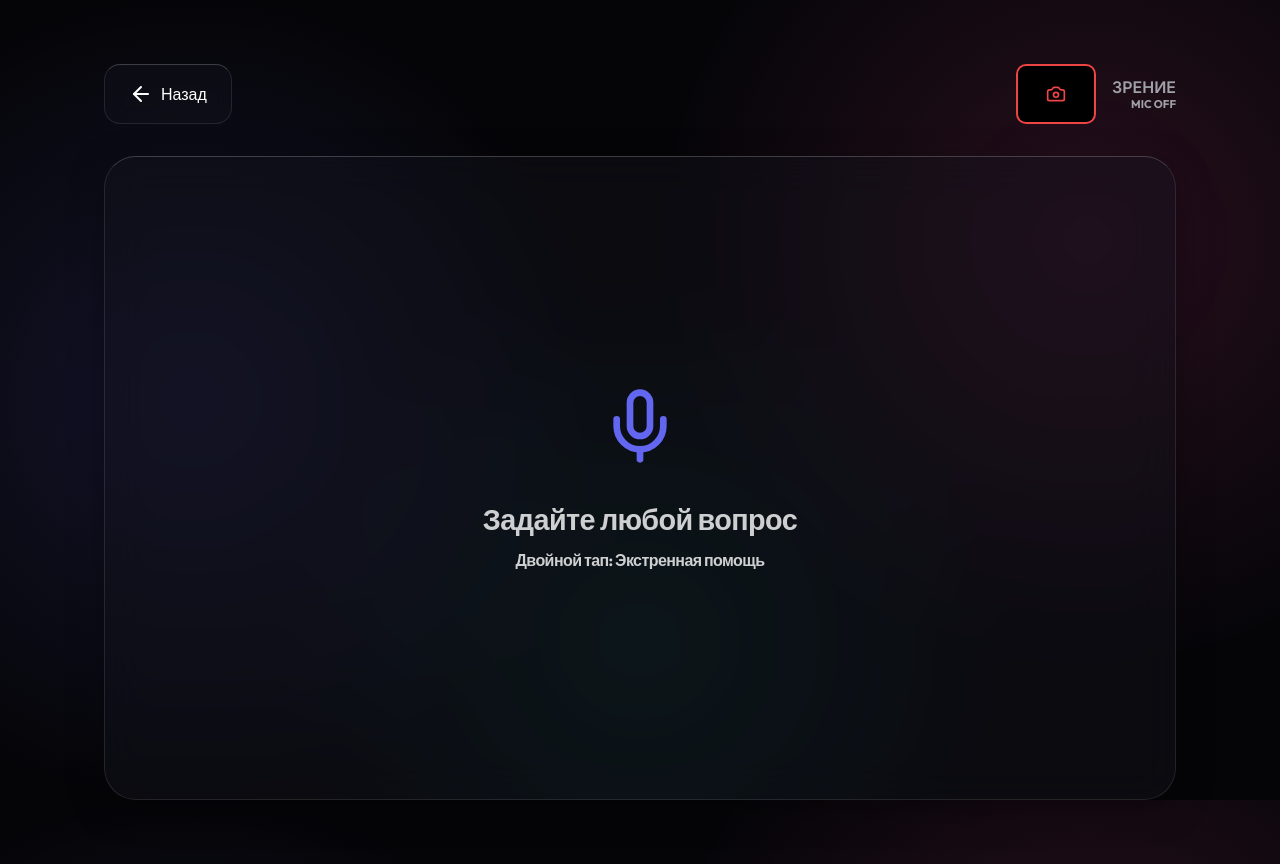
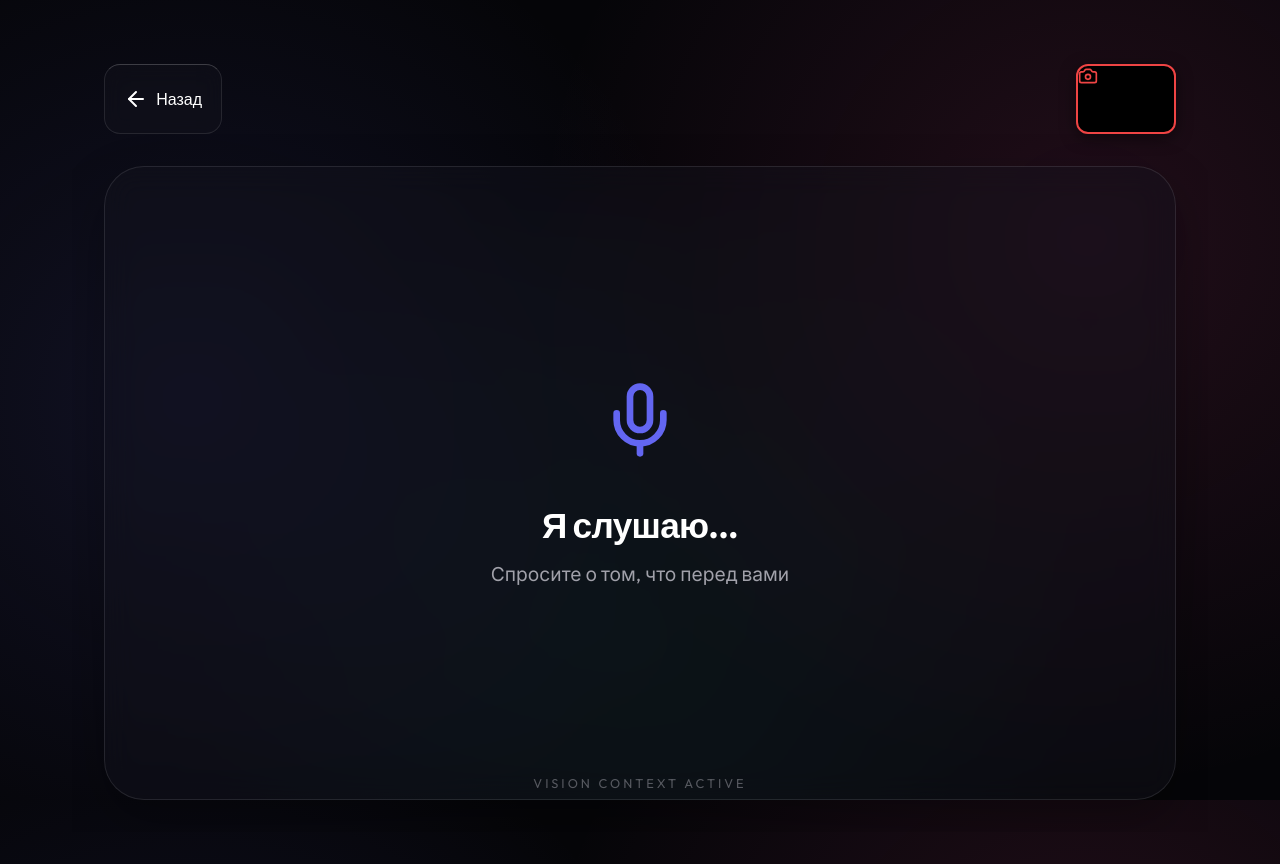
Before and after one commit to tw3tyy/Bridge, a React (Vite) app: page /vision in a window 1280 px wide. Built offline with nearby package versions, Linux system fonts and the light colour scheme; no server answers.

Commit message:
Fix language default, camera stability, and performance

```diff
--- a/src/components/Vision/VisionMode.jsx
+++ b/src/components/Vision/VisionMode.jsx
@@ -1,7 +1,7 @@
 import React, { useState, useRef, useEffect } from 'react';
 import { useNavigate } from 'react-router-dom';
 import { motion } from 'framer-motion';
-import { ArrowLeft, Mic, ShieldAlert, Camera } from 'lucide-react';
+import { ArrowLeft, Mic, ShieldAlert, Camera, Loader2 } from 'lucide-react';
 import { useSettings } from '../../context/SettingsContext';
 import { generateVisionDescription } from '../../utils/ai';
 import '../../index.css';
@@ -10,20 +10,20 @@ const VisionMode = () => {
   const navigate = useNavigate();
   const { apiKey, language, getVoiceLang } = useSettings();
 
-  const [activeState, setActiveState] = useState('idle');
+  const [activeState, setActiveState] = useState('idle'); // idle, listening, describing, danger
   const [cameraActive, setCameraActive] = useState(false);
 
   const clickTimer = useRef(null);
   const clickCount = useRef(0);
-  const hasSpokenRef = useRef(false);
+  const hasSpokenIntroRef = useRef(false);
 
   const videoRef = useRef(null);
   const canvasRef = useRef(null);
   const recognitionRef = useRef(null);
+  const streamRef = useRef(null);
 
   const speak = (text, onEndCallback) => {
     if ('speechSynthesis' in window) {
-      // Don't cancel immediately before speaking if we're chaining? Actually cancel is fine but it might stop previous messages abruptly.
       window.speechSynthesis.cancel();
       const msg = new SpeechSynthesisUtterance(text);
       msg.lang = getVoiceLang();
@@ -33,8 +33,13 @@ const VisionMode = () => {
   };
 
   const startListening = () => {
-    if (recognitionRef.current && activeState === 'idle') {
-      try { recognitionRef.current.start(); setActiveState('listening'); } catch(e) {}
+    if (recognitionRef.current && (activeState === 'idle' || activeState === 'listening')) {
+      try {
+        recognitionRef.current.start();
+        setActiveState('listening');
+      } catch(e) {
+        console.warn("Recognition start error", e);
+      }
     }
   };
 
@@ -44,76 +49,90 @@ const VisionMode = () => {
     }
   };
 
+  // 1. Camera Initialization (Once on mount)
   useEffect(() => {
-    if (hasSpokenRef.current) return;
-    hasSpokenRef.current = true;
+    const startCamera = async () => {
+      try {
+        const stream = await navigator.mediaDevices.getUserMedia({
+          video: { facingMode: 'environment', width: { ideal: 1280 }, height: { ideal: 720 } }
+        });
+        if (videoRef.current) {
+          videoRef.current.srcObject = stream;
+          streamRef.current = stream;
+          setCameraActive(true);
+        }
+      } catch (err) {
+        console.error("Camera error", err);
+        speak(language === 'en' ? "Camera access denied." : "Доступ к камере запрещен.");
+      }
+    };
 
+    startCamera();
+
+    return () => {
+      if (streamRef.current) {
+        streamRef.current.getTracks().forEach(track => track.stop());
+      }
+    };
+  }, []); // Empty dependency array = run only once on mount
+
+  // 2. Speech Recognition Setup
+  useEffect(() => {
+    const SpeechRecognition = window.SpeechRecognition || window.webkitSpeechRecognition;
+    if (!SpeechRecognition) return;
+
+    const recognition = new SpeechRecognition();
+    recognition.continuous = true;
+    recognition.interimResults = false; // Only final results to avoid jitter
+    recognition.lang = getVoiceLang();
+
+    recognition.onresult = (event) => {
+      const transcript = event.results[event.results.length - 1][0].transcript.trim();
+      if (transcript.length > 2 && activeState !== 'describing' && activeState !== 'danger') {
+        stopListening();
+        triggerDescribeWorld(transcript);
+      }
+    };
+
+    recognition.onend = () => {
+       // Auto-restart if we are still in listening state
+       if (activeState === 'listening') {
+         setTimeout(() => {
+            try { recognition.start(); } catch(e){}
+         }, 300);
+       }
+    };
+
+    recognitionRef.current = recognition;
+
+    // Speak intro only once
+    if (!hasSpokenIntroRef.current) {
+      hasSpokenIntroRef.current = true;
       let introText = "Режим зрения. Просто скажите любой вопрос, например 'Что передо мной?', и я отвечу. Двойной тап — экстренная помощь.";
       if (language === 'en') introText = "Vision mode. Ask any question like 'What is in front of me?', and I will answer. Double tap for emergency.";
       if (language === 'kk') introText = "Көру режимі. 'Алдымда не бар?' сияқты кез келген сұрақ қойыңыз. Төтенше жағдай үшін екі рет түртіңіз.";
 
-    const SpeechRecognition = window.SpeechRecognition || window.webkitSpeechRecognition;
-    if (SpeechRecognition) {
-      const recognition = new SpeechRecognition();
-      recognition.continuous = true;
-      recognition.interimResults = true;
-      recognition.lang = getVoiceLang();
-
-      recognition.onresult = (event) => {
-        let finalTranscript = '';
-        for (let i = event.resultIndex; i < event.results.length; ++i) {
-          if (event.results[i].isFinal) {
-             finalTranscript += event.results[i][0].transcript.trim();
-          }
-        }
-
-        // If the user said a sentence/phrase and paused, triggering isFinal text
-        if (finalTranscript.length > 3 && activeState !== 'describing' && activeState !== 'danger') {
-            stopListening();
-            triggerDescribeWorld(finalTranscript);
-        }
-      };
-
-      recognition.onend = () => {
-         if (activeState === 'idle' || activeState === 'listening') {
       setTimeout(() => {
-                if (recognitionRef.current && (activeState === 'idle' || activeState === 'listening')) {
-                    try { recognitionRef.current.start(); } catch(e){}
-                }
-             }, 500);
-         }
-      };
-
-      recognitionRef.current = recognition;
-    }
-
         speak(introText, () => {
+          setActiveState('listening');
           startListening();
         });
-
-    if (navigator.mediaDevices && navigator.mediaDevices.getUserMedia) {
-      navigator.mediaDevices.getUserMedia({ video: { facingMode: 'environment' } })
-        .then(stream => {
-          if (videoRef.current) {
-            videoRef.current.srcObject = stream;
-            videoRef.current.play();
-            setCameraActive(true);
-          }
-        })
-        .catch(err => {
-          console.error("Camera error", err);
-          speak(language === 'en' ? "Camera access denied." : "Доступ к камере запрещен.");
-        });
+      }, 500);
     }
 
     return () => {
-      window.speechSynthesis.cancel();
+      if (recognitionRef.current) recognitionRef.current.abort();
+    };
+  }, [language]); // Only restart if language changes
+
+  // 3. React to state changes (Restart mic after describing)
+  useEffect(() => {
+    if (activeState === 'listening') {
+      startListening();
+    } else if (activeState !== 'listening') {
       stopListening();
-      if (videoRef.current && videoRef.current.srcObject) {
-         videoRef.current.srcObject.getTracks().forEach(t => t.stop());
     }
-    };
-  }, [language, activeState]);
+  }, [activeState]);
 
   const captureFrame = () => {
     if (!videoRef.current || !canvasRef.current) return null;
@@ -125,15 +144,15 @@ const VisionMode = () => {
     canvasRef.current.height = ch;
     const ctx = canvasRef.current.getContext('2d');
     ctx.drawImage(videoRef.current, 0, 0, cw, ch);
-    return canvasRef.current.toDataURL('image/jpeg', 0.6);
+    return canvasRef.current.toDataURL('image/jpeg', 0.7);
   };
 
   const handlePointerUp = (e) => {
     clickCount.current += 1;
     if (clickCount.current === 1) {
       clickTimer.current = setTimeout(() => {
-        if (clickCount.current === 1 && activeState !== 'describing' && activeState !== 'danger') {
-           startListening();
+        if (clickCount.current === 1 && activeState === 'idle') {
+           setActiveState('listening');
         }
         clickCount.current = 0;
       }, 300);
@@ -146,61 +165,52 @@ const VisionMode = () => {
 
   const triggerDescribeWorld = async (userCommand) => {
     setActiveState('describing');
-    speak(language === 'en' ? "Looking..." : "Разбираюсь...");
+    speak(language === 'en' ? "Analyzing..." : "Анализирую...");
 
     const base64Image = captureFrame();
-    let mockResponse = language === 'en' ? "I'm looking at a room." : "Я вижу комнату перед вами.";
+    if (!base64Image) {
+      speak(language === 'en' ? "Camera error" : "Ошибка камеры");
+      setActiveState('listening');
+      return;
+    }
 
     const systemPrompt = `You are a helpful and empathetic AI assistant for the blind.
 The user just asked you: "${userCommand}"
-Look at the attached photo from their camera and answer their question based EXACTLY on what you see.
-Keep your answer clear, natural, and understandable, but not too long or overly complicated (1-2 sentences).
-If it's safe to walk, mention it briefly. If they asked a specific question like "what color is this", answer it directly.
-Mandatory Language: ${language === 'en' ? 'English' : language === 'kk' ? 'Kazakh' : 'Russian'}`;
+Answer the question based EXACTLY on what you see in the photo.
+Keep it concise (1-2 sentences).
+Language: ${language === 'en' ? 'English' : language === 'kk' ? 'Kazakh' : 'Russian'}`;
 
-    if (base64Image) {
     try {
-            const description = await generateVisionDescription(systemPrompt, base64Image, apiKey, mockResponse);
+      const description = await generateVisionDescription(systemPrompt, base64Image, apiKey);
       speak(description, () => {
         setActiveState('listening');
-                startListening();
       });
     } catch (error) {
+      console.error(error);
       speak(language === 'en' ? "Connection error." : "Ошибка связи.", () => {
         setActiveState('listening');
-                startListening();
       });
-        }
-    } else {
-        setTimeout(() => {
-          speak(mockResponse, () => {
-             setActiveState('listening');
-             startListening();
-          });
-        }, 1500);
     }
   };
 
   const triggerDangerMode = () => {
-    stopListening();
     setActiveState('danger');
-    let text = "Экстренный режим. Вызываю помощь, отправляю геолокацию, уведомляю близких.";
-    if (language === 'en') text = "Emergency mode. Calling for help, sending geolocation, notifying relatives.";
-    if (language === 'kk') text = "Төтенше жағдай режимі. Көмек шақырамын, геолокацияны жіберемін, жақындарыңызға хабарлаймын.";
+    let text = "Экстренный режим. Вызываю помощь, отправляю геолокацию.";
+    if (language === 'en') text = "Emergency mode. Calling for help, sending geolocation.";
+    if (language === 'kk') text = "Төтенше жағдай режимі. Көмек шақырамын, геолокацияны жіберемін.";
 
     speak(text, () => {
         setTimeout(() => {
            setActiveState('listening');
-           startListening();
-        }, 4000);
+        }, 5000);
     });
   };
 
   const getDynamicStyles = () => {
     switch(activeState) {
-      case 'describing': return { bg: 'var(--primary)', pulse: 'animate-pulse-glow', icon: <Camera size={80} color="white" /> };
+      case 'describing': return { bg: 'var(--primary)', pulse: 'animate-pulse-glow', icon: <Loader2 size={80} color="white" className="animate-spin" /> };
       case 'danger': return { bg: 'var(--danger)', pulse: 'animate-pulse-danger', icon: <ShieldAlert size={80} color="white" /> };
-      case 'listening': return { bg: 'var(--bg-card)', pulse: '', icon: <Mic size={80} color="var(--primary)" /> };
+      case 'listening': return { bg: 'var(--bg-card)', pulse: 'animate-pulse-glow', icon: <Mic size={80} color="var(--primary)" /> };
       default: return { bg: 'var(--bg-card)', pulse: '', icon: <Mic size={80} color="var(--primary)" /> };
     }
   };
@@ -208,57 +218,67 @@ Mandatory Language: ${language === 'en' ? 'English' : language === 'kk' ? 'Kazak
   const styles = getDynamicStyles();
 
   return (
-    <div className="page-container" style={{ display: 'flex', flexDirection: 'column', height: '100vh', padding: '1rem', position: 'relative' }}>
+    <div className="page-container" style={{ display: 'flex', flexDirection: 'column', height: '100vh', padding: '1rem', position: 'relative', overflow: 'hidden' }}>
 
       <canvas ref={canvasRef} style={{ display: 'none' }} />
 
+      {/* Header */}
       <div style={{ display: 'flex', justifyContent: 'space-between', padding: '1rem', zIndex: 10 }}>
-        <button onClick={() => navigate('/')} className="glass-btn" aria-label="Назад">
+        <button onClick={() => navigate('/')} className="glass-btn" style={{ padding: '0.5rem 1.2rem' }}>
           <ArrowLeft size={24} /> {language === 'en' ? "Back" : "Назад"}
         </button>
         <div style={{ display: 'flex', alignItems: 'center', gap: '1rem' }}>
-          <div style={{ width: '80px', height: '60px', borderRadius: '10px', overflow: 'hidden', border: cameraActive ? '2px solid var(--accent)' : '2px solid var(--danger)', display: 'flex', alignItems: 'center', justifyContent: 'center', background: 'black' }}>
-            <video ref={videoRef} playsInline muted style={{ width: '100%', height: '100%', objectFit: 'cover', display: cameraActive ? 'block' : 'none' }} />
-            {!cameraActive && <Camera size={20} color="var(--danger)" />}
-          </div>
-          <div style={{ color: 'var(--text-muted)', fontWeight: 'bold', display: 'flex', flexDirection: 'column', alignItems: 'flex-end' }}>
-            <span>{language === 'en' ? 'VISION' : language === 'kk' ? 'КӨРУ' : 'ЗРЕНИЕ'}</span>
-            <span style={{ fontSize: '0.7rem', color: activeState === 'listening' ? 'var(--accent)' : 'inherit' }}>
-              {activeState === 'listening' ? 'MIC ON' : 'MIC OFF'}
-            </span>
+          <div style={{ width: '100px', height: '70px', borderRadius: '12px', overflow: 'hidden', border: cameraActive ? '2px solid var(--accent)' : '2px solid var(--danger)', background: 'black', boxShadow: '0 4px 15px rgba(0,0,0,0.5)' }}>
+            <video ref={videoRef} playsInline autoPlay muted style={{ width: '100%', height: '100%', objectFit: 'cover', display: cameraActive ? 'block' : 'none' }} />
+            {!cameraActive && <Camera size={20} color="var(--danger)" style={{ margin: 'auto' }} />}
           </div>
         </div>
       </div>
 
+      {/* Main Interaction Area */}
       <motion.div
         className={`glass-panel ${styles.pulse}`}
         onPointerUp={handlePointerUp}
-        onContextMenu={(e) => e.preventDefault()}
         style={{
           flexGrow: 1, display: 'flex', flexDirection: 'column',
           alignItems: 'center', justifyContent: 'center', cursor: 'pointer',
-          background: styles.bg, transition: 'background 0.5s ease', margin: '1rem',
-          borderRadius: '2rem', userSelect: 'none', WebkitUserSelect: 'none'
+          background: styles.bg, transition: 'background 0.5s ease, transform 0.2s ease', margin: '1rem',
+          borderRadius: '2.5rem', userSelect: 'none', WebkitUserSelect: 'none',
+          boxShadow: '0 20px 50px rgba(0,0,0,0.3)'
         }}
       >
-        <div style={{ marginBottom: '2rem' }}>{styles.icon}</div>
+        <div style={{ marginBottom: '2.5rem' }}>{styles.icon}</div>
 
         {(activeState === 'idle' || activeState === 'listening') && (
-          <h2 style={{ fontSize: '1.8rem', textAlign: 'center', opacity: 0.8 }}>
-            {language === 'en' ? "Ask any question" : language === 'kk' ? "Сұрақ қойыңыз" : "Задайте любой вопрос"}
-            <div style={{ fontSize: '1rem', marginTop: '15px' }}>
-               {language === 'en' ? "Or double tap for Help" : "Двойной тап: Экстренная помощь"}
+          <div style={{ textAlign: 'center' }}>
+            <h2 style={{ fontSize: '2.2rem', marginBottom: '1rem' }}>
+              {language === 'en' ? "I'm listening..." : language === 'kk' ? "Мен тыңдап тұрмын..." : "Я слушаю..."}
+            </h2>
+            <p style={{ color: 'var(--text-muted)', fontSize: '1.2rem', maxWidth: '300px' }}>
+              {language === 'en' ? "Ask about your surroundings" : language === 'kk' ? "Айналаңыз туралы сұраңыз" : "Спросите о том, что перед вами"}
+            </p>
           </div>
-          </h2>
         )}
-        {activeState !== 'idle' && activeState !== 'listening' && (
-          <h2 style={{ fontSize: '2.5rem', textAlign: 'center', color: 'white', textShadow: '0 2px 10px rgba(0,0,0,0.3)' }}>
-            {activeState === 'describing' && (language === 'en' ? 'Analyzing...' : 'Секунду...')}
-            {activeState === 'danger' && 'Emergency AI...'}
+
+        {activeState === 'describing' && (
+          <h2 style={{ fontSize: '2.5rem', textAlign: 'center', color: 'white' }}>
+            {language === 'en' ? 'Thinking...' : 'Думаю...'}
           </h2>
         )}
 
+        {activeState === 'danger' && (
+          <h2 style={{ fontSize: '2.5rem', textAlign: 'center', color: 'white' }}>
+            EMERGENCY
+          </h2>
+        )}
       </motion.div>
+
+      {/* Mode Indicator Overlay */}
+       <div style={{ position: 'absolute', bottom: '2.5rem', left: '0', right: '0', textAlign: 'center', pointerEvents: 'none', opacity: 0.5 }}>
+          <span style={{ fontSize: '0.8rem', letterSpacing: '3px', color: 'var(--text-muted)' }}>
+             VISION CONTEXT ACTIVE
+          </span>
+       </div>
     </div>
   );
 };
--- a/src/context/SettingsContext.jsx
+++ b/src/context/SettingsContext.jsx
@@ -5,14 +5,18 @@ const SettingsContext = createContext();
 export const useSettings = () => useContext(SettingsContext);
 
 export const SettingsProvider = ({ children }) => {
-  const [language, setLanguage] = useState(() => localStorage.getItem('appLang') || 'ru');
+  // Try to get from localStorage, fallback to 'ru' explicitly
+  const [language, setLanguage] = useState(() => {
+    const saved = localStorage.getItem('appLang');
+    return saved && (saved === 'ru' || saved === 'en' || saved === 'kk') ? saved : 'ru';
+  });
+
   const [apiKey, setApiKey] = useState(() => localStorage.getItem('geminiApiKey') || '');
   const [userName, setUserName] = useState(() => localStorage.getItem('bridgeUserName') || '');
   const [authToken, setAuthToken] = useState(() => localStorage.getItem('bridgeAuthToken') || '');
   const [xp, setXp] = useState(() => Number(localStorage.getItem('bridgeXp')) || 0);
   const [level, setLevel] = useState(() => Number(localStorage.getItem('bridgeLevel')) || 1);
 
-  // Persist simple settings
   useEffect(() => {
     localStorage.setItem('appLang', language);
   }, [language]);
@@ -37,7 +41,6 @@ export const SettingsProvider = ({ children }) => {
     localStorage.setItem('bridgeLevel', level);
   }, [level]);
 
-  // Helper to add Authorization header automatically
   const apiFetch = async (url, options = {}) => {
     const headers = { ...(options.headers || {}) };
     if (authToken) {
@@ -52,36 +55,29 @@ export const SettingsProvider = ({ children }) => {
     return data;
   };
 
-  // On app start, if we have a token try to fetch user profile
   useEffect(() => {
     const loadProfile = async () => {
       if (!authToken) return;
       try {
         const data = await apiFetch('/api/auth/me');
-        const { user } = data;
-        setUserName(user.username);
-        setXp(user.xp ?? 0);
-        setLevel(user.level ?? 1);
+        if (data.user) {
+          setUserName(data.user.username);
+          setXp(data.user.xp ?? 0);
+          setLevel(data.user.level ?? 1);
+        }
       } catch (e) {
         console.warn('Failed to load profile', e);
-        // token might be invalid – clear it
-        setAuthToken('');
-        setUserName('');
+        // Don't clear token immediately to avoid flickering, but maybe handle expiry
       }
     };
     loadProfile();
-    // eslint-disable-next-line react-hooks/exhaustive-deps
-  }, []);
+  }, [authToken]);
 
   const getVoiceLang = () => {
     switch (language) {
-      case 'en':
-        return 'en-US';
-      case 'kk':
-        return 'kk-KZ';
-      case 'ru':
-      default:
-        return 'ru-RU';
+      case 'en': return 'en-US';
+      case 'kk': return 'kk-KZ';
+      case 'ru': default: return 'ru-RU';
     }
   };
 
--- a/src/index.css
+++ b/src/index.css
@@ -46,37 +46,38 @@ body {
   -webkit-font-smoothing: antialiased;
   -moz-osx-font-smoothing: grayscale;
 
-  /* Animated Mesh Background */
+  /* Animated Mesh Background (Optimized) */
   background-image:
-    radial-gradient(circle at 15% 50%, rgba(99, 102, 241, 0.15), transparent 35%),
-    radial-gradient(circle at 85% 30%, rgba(236, 72, 153, 0.15), transparent 35%),
-    radial-gradient(circle at 50% 80%, rgba(20, 184, 166, 0.1), transparent 40%);
+    radial-gradient(circle at 15% 50%, rgba(99, 102, 241, 0.12), transparent 45%),
+    radial-gradient(circle at 85% 30%, rgba(236, 72, 153, 0.12), transparent 45%),
+    radial-gradient(circle at 50% 80%, rgba(20, 184, 166, 0.08), transparent 50%);
   background-attachment: fixed;
-  animation: bgShift 20s ease-in-out infinite alternate;
+  background-size: 200% 200%;
+  animation: bgShift 30s ease-in-out infinite alternate;
+  will-change: background-position;
 }
 
 @keyframes bgShift {
   0% { background-position: 0% 0%; }
-  100% { background-position: 100% 100%; }
+  100% { background-position: 5% 5%; }
 }
 
 /* Glassmorphism utilities */
 .glass-panel {
-  background: linear-gradient(145deg, var(--bg-card), rgba(0,0,0,0.2));
-  backdrop-filter: blur(20px);
-  -webkit-backdrop-filter: blur(20px);
+  background: linear-gradient(145deg, var(--bg-card), rgba(10, 10, 15, 0.8));
+  backdrop-filter: blur(15px);
+  -webkit-backdrop-filter: blur(15px);
   border: 1px solid var(--glass-border);
-  border-top: 1px solid rgba(255,255,255,0.2);
-  border-left: 1px solid rgba(255,255,255,0.1);
   border-radius: var(--radius-lg);
   box-shadow: var(--glass-shadow);
-  transition: all 0.4s cubic-bezier(0.175, 0.885, 0.32, 1.275);
+  transition: transform 0.3s cubic-bezier(0.2, 0.8, 0.2, 1), box-shadow 0.3s ease, border-color 0.3s ease;
+  will-change: transform;
 }
 
 .glass-panel:hover {
-  transform: translateY(-5px);
-  box-shadow: 0 20px 40px -10px rgba(0,0,0,0.7), 0 0 20px rgba(255,255,255,0.05) inset;
-  border-color: rgba(255,255,255,0.3);
+  transform: translateY(-4px) scale(1.01);
+  box-shadow: 0 25px 50px -12px rgba(0,0,0,0.8);
+  border-color: rgba(255,255,255,0.25);
 }
 
 .glass-btn {
```
Lines whose indentation alone changed are shown as unchanged.
